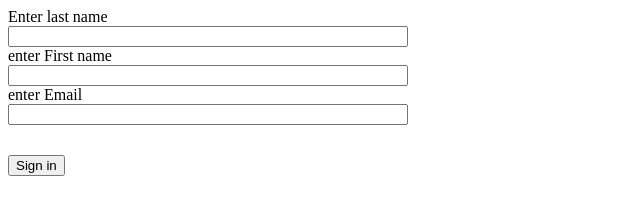
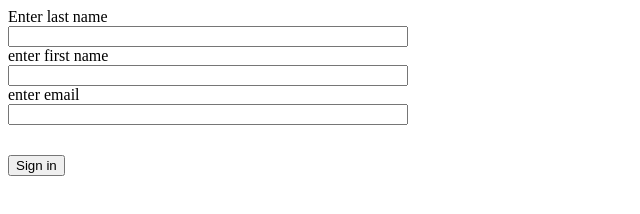
Before and after one commit to heraden/js-task-1, a plain HTML site: page index.html in a window 1280 px wide. Shown: the full height of the page, 0-640 px from the left. Drawn offline with Linux system fonts and the light colour scheme.

Commit message:
Update index.html

```diff
--- a/index.html
+++ b/index.html
@@ -9,9 +9,9 @@
 <div id="main" style="display: flex; flex-direction: column; width: 400px;">
 <label>Enter last name</label>
 <input type="text" id="lastname">
-<label>enter  First name</label>
+<label>enter  first name</label>
 <input type="text" id="firstname">
-<label>enter Email</label>
+<label>enter email</label>
 <input type="text" id="email">
 </div>
 <button id="bottom" style="margin-top: 30px;">Sign in</button>
```
